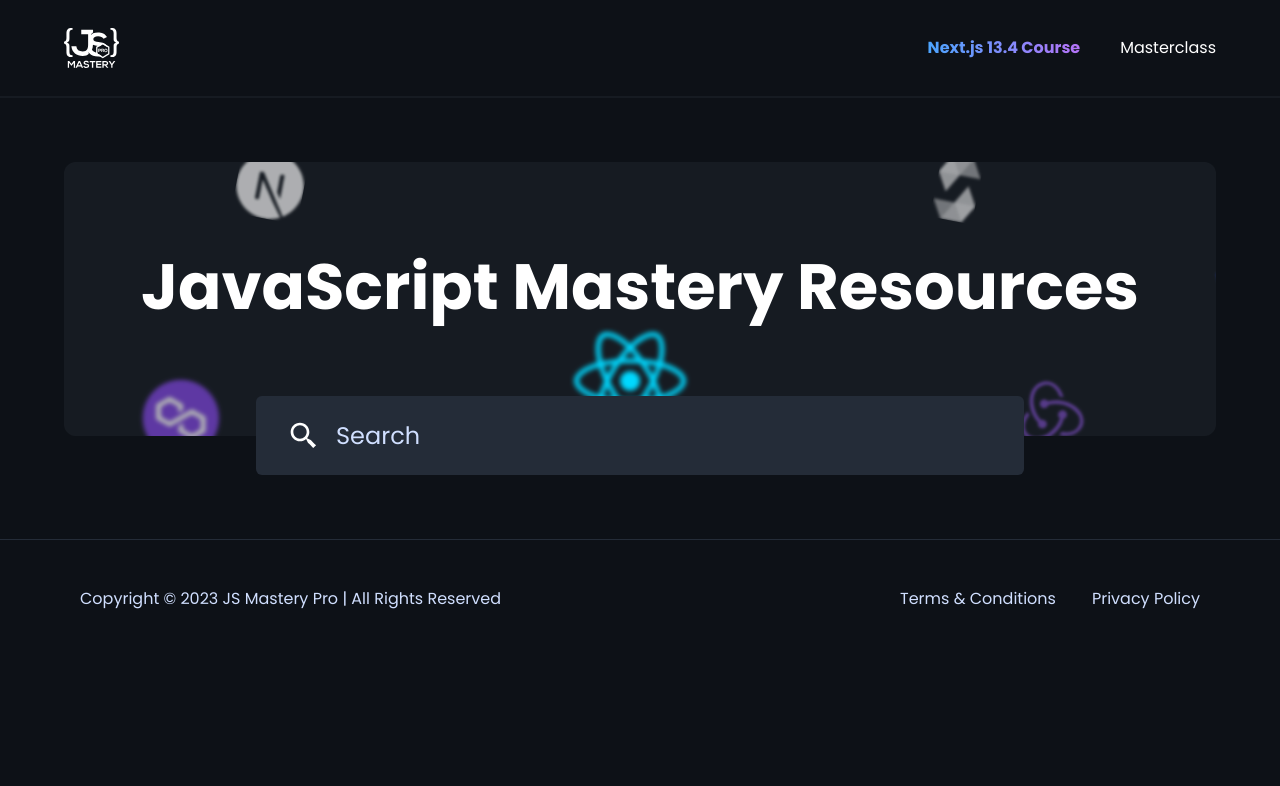
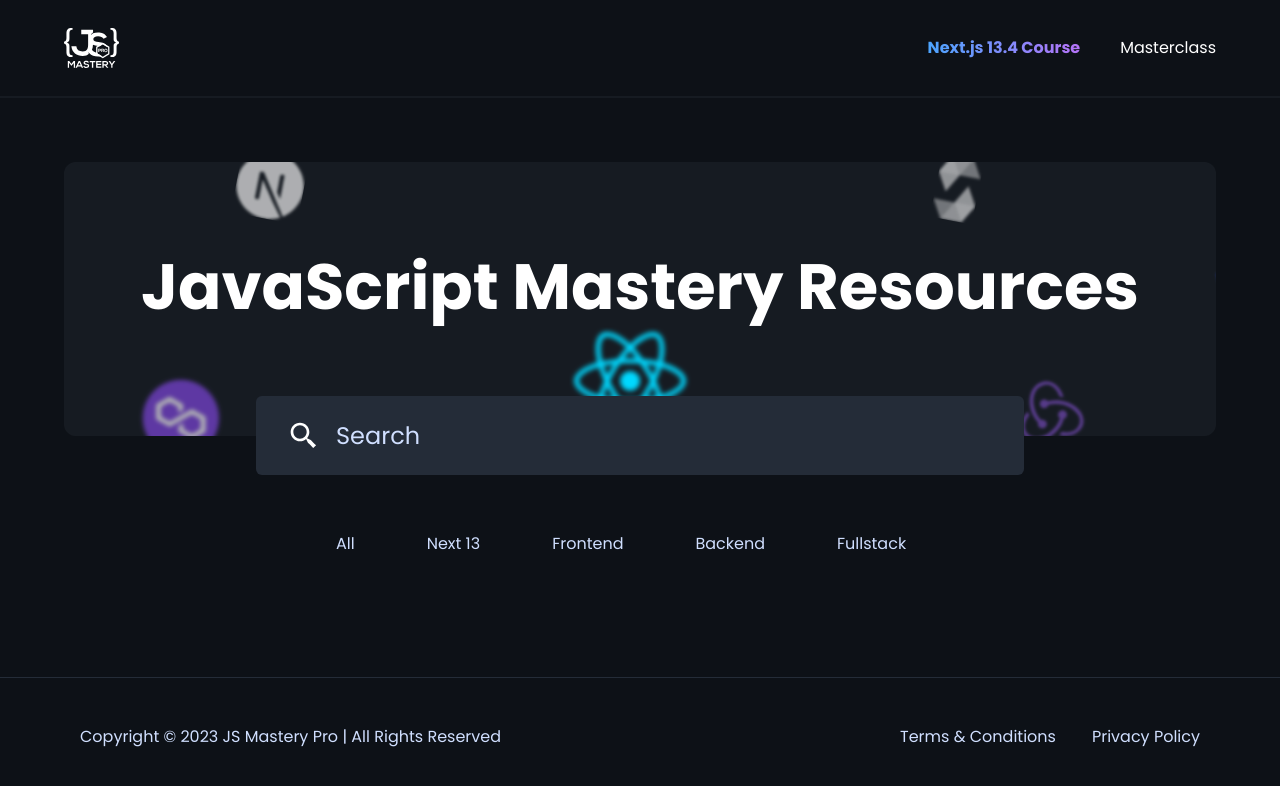
Before and after one commit to igbokwe-chibueze/nextjs_jsm_performance_test, a Next.js app: page / in a window 1280 px wide. Shown: the top 786 px of the page. Built offline with nearby package versions, Linux system fonts and the light colour scheme.

Commit message:
Created Filters Component
Signed-off-by: igbokwe-chibueze <igbokwechibueze@gmail.com>

```diff
--- a/app/(root)/(home)/page.tsx
+++ b/app/(root)/(home)/page.tsx
@@ -1,3 +1,4 @@
+import Filters from '@/components/Filters'
 import SearchForm from '@/components/SearchForm'
 import React from 'react'
 
@@ -10,6 +11,8 @@
         </div>
           <SearchForm/>
       </section>
+
+      <Filters/>
     </main>
   )
 }
--- /dev/null
+++ b/components/Filters.tsx
@@ -0,0 +1,31 @@
+"use client"
+
+import { useState } from 'react'
+
+const links = ['all', 'Next 13', 'frontend', 'backend', 'fullstack']
+
+const Filters = () => {
+    const [active, setActive] = useState('');
+
+    const handleFilter = (link: string) => {
+        setActive(link);
+    }
+
+  return (
+    <ul className="text-white-800 body-text no-scrollbar flex w-full max-w-full gap-2 overflow-auto py-12 sm:max-w-2xl">
+      {links.map((link) => (
+        <button
+          key={link}
+          onClick={() => handleFilter(link)}
+          className={`${
+            active === link ?"gradient_blue-purple" : ""
+          } whitespace-nowrap rounded-lg px-8 py-2.5 capitalize`}
+        >
+          {link}
+        </button>
+      ))}
+    </ul>
+  )
+}
+
+export default Filters
```
